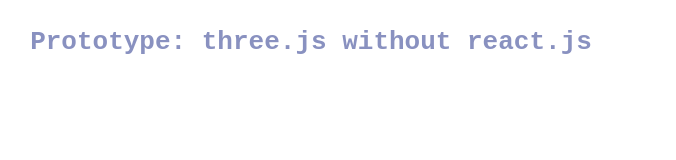
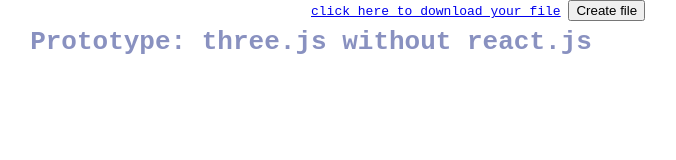
Before and after one commit to YoneMoreno/protoype-canvas, a plain HTML site: page my_nrrd_work.html in a window 1280 px wide. Shown: the top 160 px of the page, without its empty margins (329-1005 px from the left). Drawn offline with nearby package versions, Linux system fonts and the light colour scheme; no server answers.

Commit message:
Add link to download generated atlas as JSON in txt to local file

```diff
--- a/js/logic.js
+++ b/js/logic.js
@@ -89,12 +89,25 @@
                     console.log(`Our ${i} word in the SECOND line is : ${secondLineWords[i]}`);
                     atlas[firstLineWords[i]] = secondLineWords[i];
                 }
-                console.log('The atlas is: ',atlas);
+                console.log('The atlas is: ', atlas);
+                let atlasJson = JSON.stringify(atlas);
+                console.log('Atlas as json is: ', atlasJson);
+
+                download(atlasJson, 'atlasJson.txt', 'text/plain');
             }
         }
-    }
+    };
     rawFile.send(null);
 }
+
+// Function to download data to a file
+function download(text, name, type) {
+    var a = document.getElementById("a");
+    var file = new Blob([text], {type: type});
+    a.href = URL.createObjectURL(file);
+    a.download = name;
+}
+
 
 function intoArray(lines) {
     // splitting all text data into array "\n" is splitting data from each new line
--- a/my_nrrd_work.html
+++ b/my_nrrd_work.html
@@ -30,15 +30,17 @@
 
 <!-- two canvas -->
 <div class="row">
+    <a href="" id="a">click here to download your file</a>
+    <button onclick="download('file text', 'atlasJson.txt', 'text/plain')">Create file</button>
     <div class="column" id="original">
     </div>
 
     <div class="column" id="segment">
 
+
     </div>
+    <script src="js/logic.js"></script>
 </div>
-
-        <script src="js/logic.js"></script>
 
 </body>
 </html>
```
Also changed, not shown: dist/js/logic.js (+12 -0 lines), 1 other file. Lines whose indentation alone changed are shown as unchanged.
